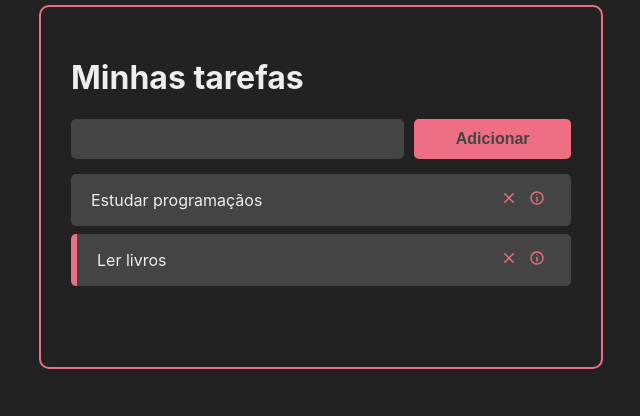
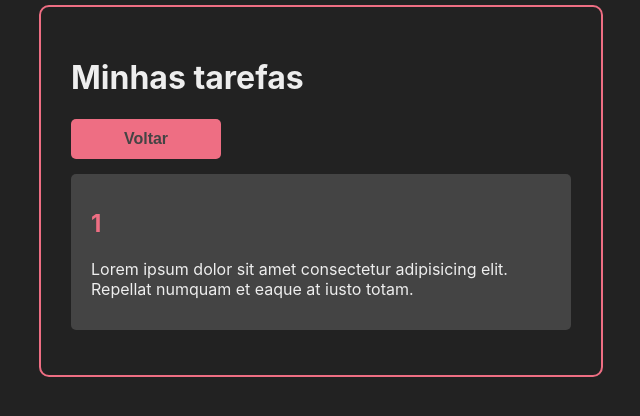
Before and after one commit to ayranoliveira1/Planner, a React (Create React App) app: page /1 in a window 1280 px wide. Shown: the top 416 px of the page, without its empty margins (319-959 px from the left). Built offline with nearby package versions, Linux system fonts and the light colour scheme.

Commit message:
feat: add Task Details

```diff
--- a/package.json
+++ b/package.json
@@ -9,7 +9,7 @@
     "react": "^18.2.0",
     "react-dom": "^18.2.0",
     "react-icons": "^4.11.0",
-    "react-router-dom": "^6.17.0",
+    "react-router-dom": "^5.3.0",
     "react-scripts": "^5.0.1",
     "uuid": "^9.0.1",
     "web-vitals": "^2.1.4"
--- a/src/App.jsx
+++ b/src/App.jsx
@@ -1,8 +1,10 @@
 import React, { useState } from "react";
+import { Route, BrowserRouter as Router } from "react-router-dom";
 import { v4 as uuidv4 } from "uuid";
 
 import AddTask from "./componets/AddTask";
 import Header from "./componets/Header";
+import TaskDetails from "./componets/TaskDetails";
 import Tasks from "./componets/Tasks";
 
 import "./app.css";
@@ -51,17 +53,28 @@ const Home = () => {
   };
 
   return (
-    <>
+    <Router>
       <div className="container">
         <Header />
-        <AddTask handleTaskAddition={handleTaskAddition} />
-        <Tasks
-          tasks={tasks}
-          handleTaskClick={handleTaskClick}
-          handleTaskDeletion={handleTaskDeletion}
+        <Route
+          path="/"
+          exact
+          render={() => {
+            return (
+              <>
+                <AddTask handleTaskAddition={handleTaskAddition} />
+                <Tasks
+                  tasks={tasks}
+                  handleTaskClick={handleTaskClick}
+                  handleTaskDeletion={handleTaskDeletion}
+                />
+              </>
+            );
+          }}
         />
+        <Route path="/:taskTitle" exact component={TaskDetails} />
       </div>
-    </>
+    </Router>
   );
 };
 
--- /dev/null
+++ b/src/componets/TaskDetails.css
@@ -0,0 +1,19 @@
+.task-details-container {
+  background-color: #444;
+  margin: 15px 0;
+  padding: 15px 20px;
+  display: flex;
+  flex-direction: column;
+  color: #eee;
+  border-radius: 5px;
+}
+
+.task-details-container h2 {
+  margin-bottom: 5px;
+  color: #ee6e83;
+}
+
+.back-button-container {
+  width: 30%;
+  margin-top: 10px;
+}
--- /dev/null
+++ b/src/componets/TaskDetails.jsx
@@ -0,0 +1,26 @@
+import { useParams } from "react-router-dom";
+import Button from "./Button";
+
+import "./TaskDetails.css";
+
+const TaskDetails = () => {
+  const params = useParams();
+
+  return (
+    <>
+      <div className="back-button-container">
+        <Button>Voltar</Button>
+      </div>
+
+      <div className="task-details-container">
+        <h2>{params.taskTitle}</h2>
+        <p>
+          Lorem ipsum dolor sit amet consectetur adipisicing elit. Repellat
+          numquam et eaque at iusto totam.
+        </p>
+      </div>
+    </>
+  );
+};
+
+export default TaskDetails;
```
Also changed, not shown: 1 other file (tests, documents, lock files or other folders).
